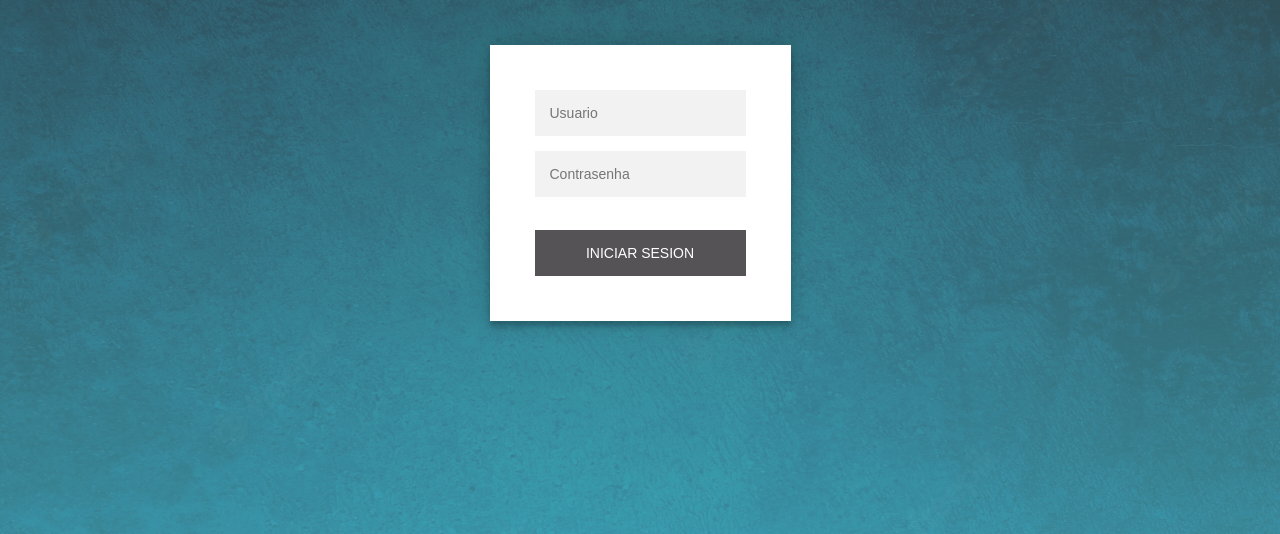
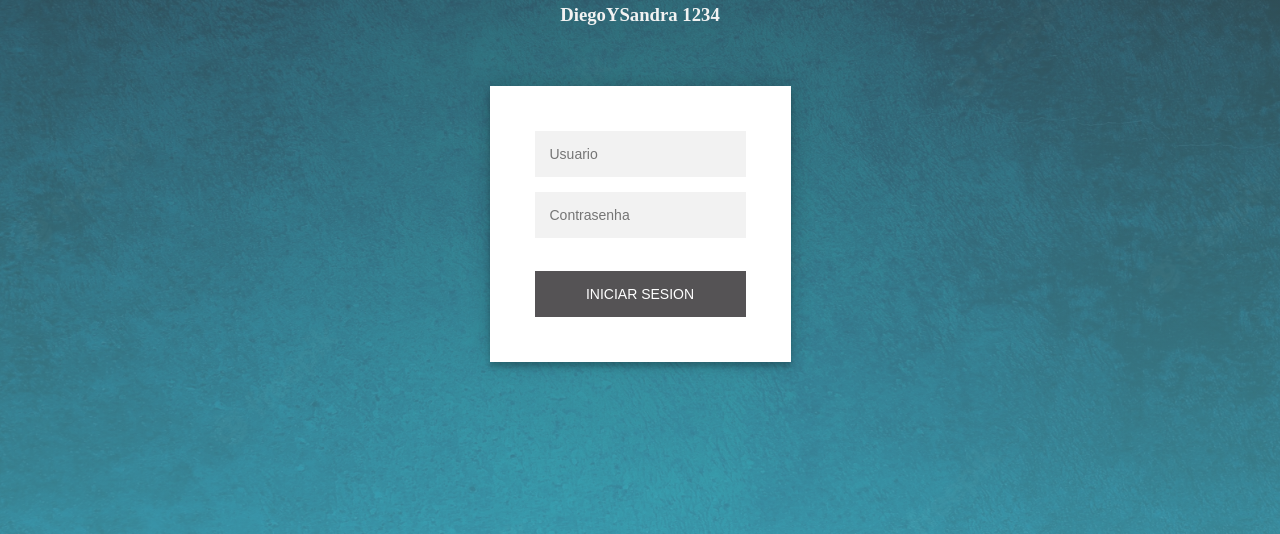
Before and after one commit to SandraCoronel08/Proyecto, a plain HTML site: page login.html in a window 1280 px wide. Shown: the part 266-800 px from the top of the page. Drawn offline with Linux system fonts and the light colour scheme; files whose address does not match are found by name.

Commit message:
Update login.html

```diff
--- a/login.html
+++ b/login.html
@@ -10,6 +10,7 @@
 <body>
     <div class="containerPrincipal">
         <center><h1 class="letra">BOOK-STORE</h1></center>
+        <center><h3 class="letra">DiegoYSandra 1234</h3></center>
         <div class="form-group">
             <input id="usuario" type="text" class="form-control" name="username" placeholder="Usuario">
             <input id="contrasenha" type="password" class="form-control" name="password" placeholder="Contrasenha">
```
